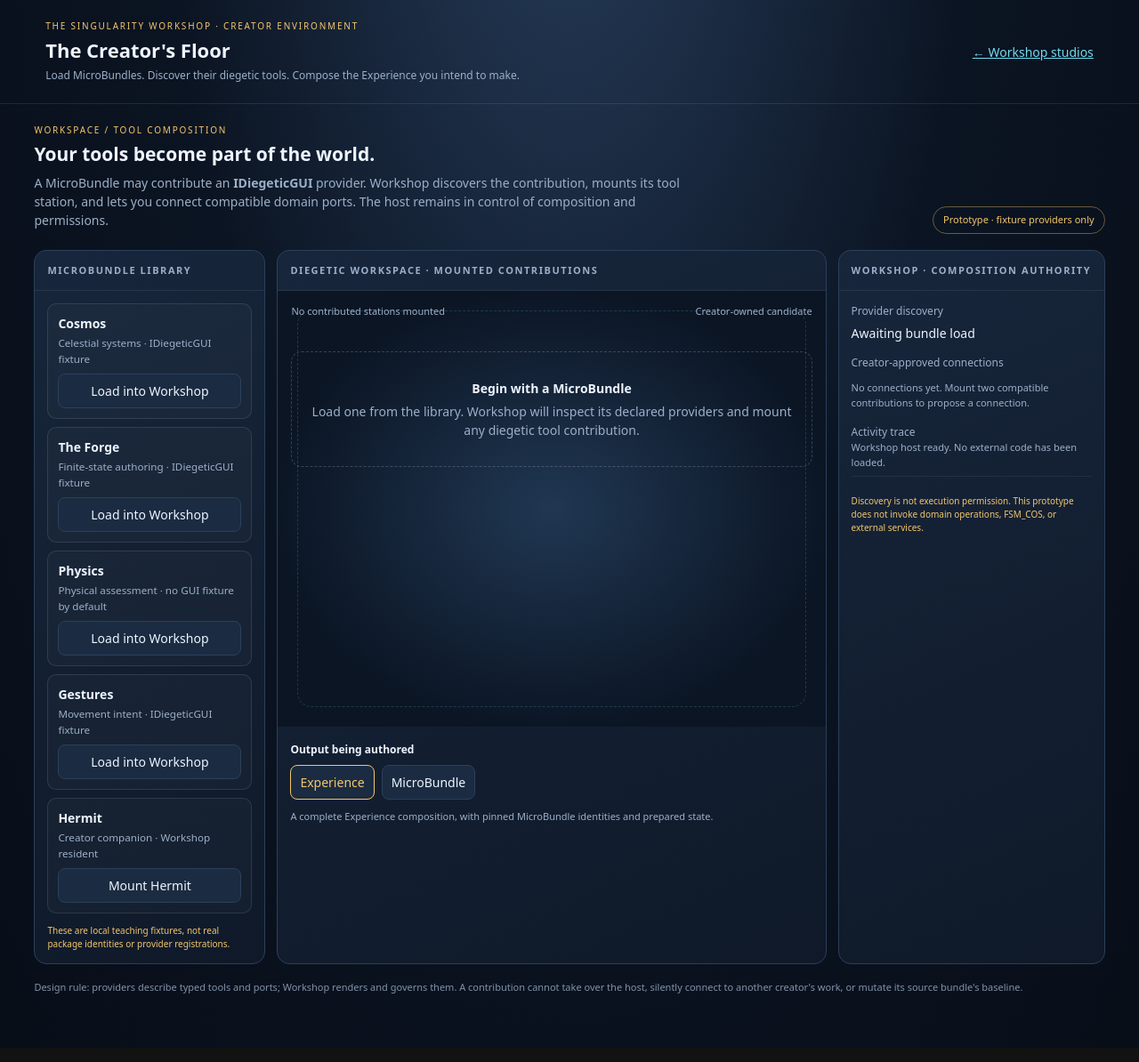
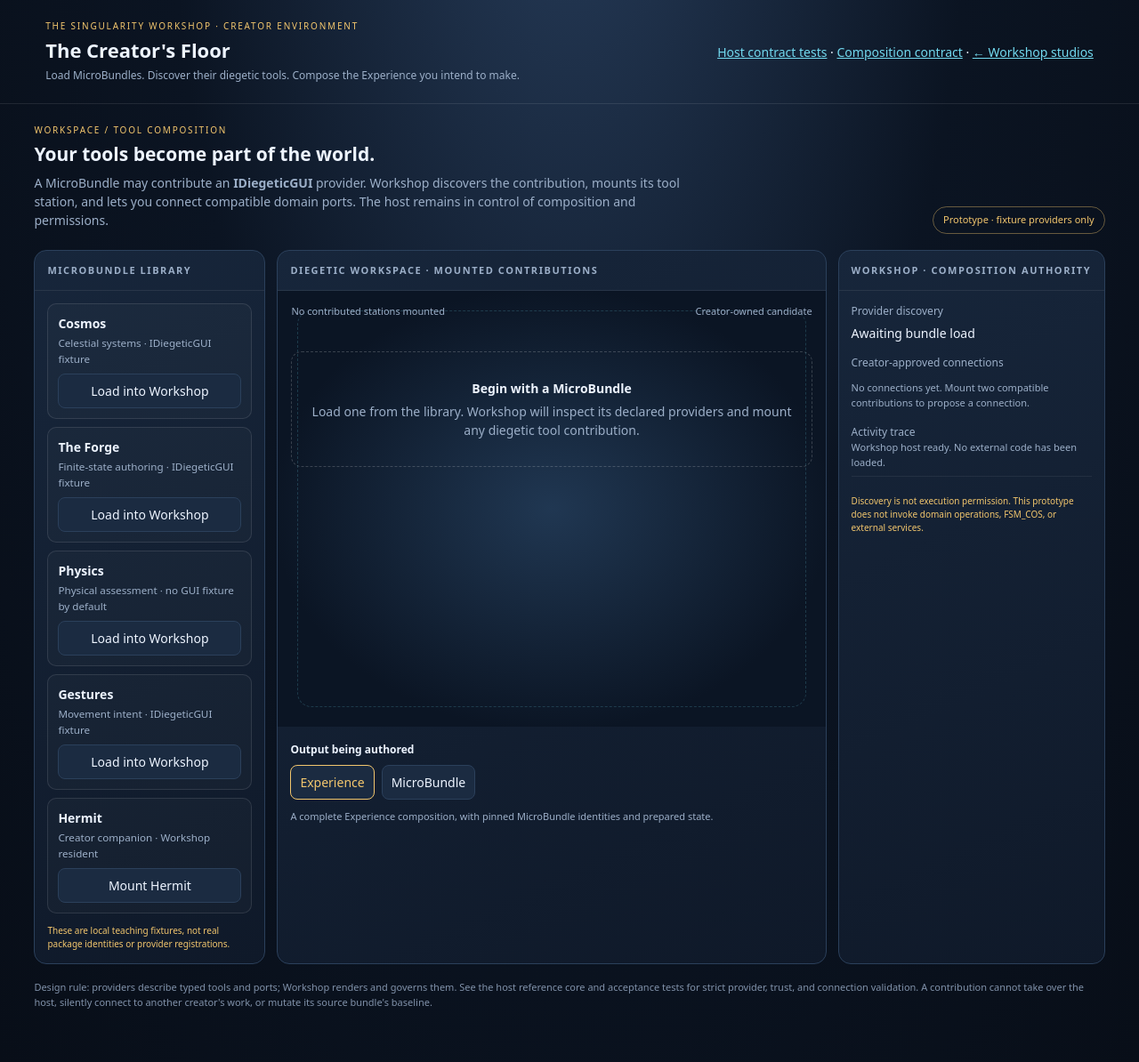
Before and after one commit to TrentBest/TheSingularityWorkshop.Workshop, a plain HTML site: page creator-workspace.html in a window 1280 px wide. Shown: the whole page at 89% size. Drawn offline with Linux system fonts and the light colour scheme.

Commit message:
Link creator floor to host contract tests and design

```diff
--- a/creator-workspace.html
+++ b/creator-workspace.html
@@ -22,7 +22,7 @@ button{font:inherit;color:var(--ink);background:#1b2b41;border:1px solid var(--l
 @media(max-width:980px){.layout{grid-template-columns:1fr}.floor{min-height:380px}}
 </style></head>
 <body>
-<header><div><div class="eyebrow">The Singularity Workshop · Creator environment</div><h1>The Creator's Floor</h1><p>Load MicroBundles. Discover their diegetic tools. Compose the Experience you intend to make.</p></div><a href="index.html">← Workshop studios</a></header>
+<header><div><div class="eyebrow">The Singularity Workshop · Creator environment</div><h1>The Creator's Floor</h1><p>Load MicroBundles. Discover their diegetic tools. Compose the Experience you intend to make.</p></div><nav><a href="diegetic-composition.tests.html">Host contract tests</a> · <a href="docs/DIEGETIC_GUI_COMPOSITION.md">Composition contract</a> · <a href="index.html">← Workshop studios</a></nav></header>
 <main>
 <section class="intro"><div><div class="eyebrow">Workspace / tool composition</div><h2 style="margin:4px 0">Your tools become part of the world.</h2><p>A MicroBundle may contribute an <b>IDiegeticGUI</b> provider. Workshop discovers the contribution, mounts its tool station, and lets you connect compatible domain ports. The host remains in control of composition and permissions.</p></div><span class="status">Prototype · fixture providers only</span></section>
 <div class="layout">
@@ -37,7 +37,7 @@ button{font:inherit;color:var(--ink);background:#1b2b41;border:1px solid var(--l
 <section class="panel"><h2>Diegetic workspace · mounted contributions</h2><div class="floor"><div class="floor-head"><span id="floorState">No contributed stations mounted</span><span>Creator-owned candidate</span></div><div class="stations" id="stations"><div class="empty" id="empty"><strong>Begin with a MicroBundle</strong>Load one from the library. Workshop will inspect its declared providers and mount any diegetic tool contribution.</div></div></div><div class="pad"><b style="font-size:12px">Output being authored</b><div class="choice"><button class="active" data-output="experience">Experience</button><button data-output="microbundle">MicroBundle</button></div><p id="outputNote" style="color:var(--muted);font-size:11px;margin-bottom:0">A complete Experience composition, with pinned MicroBundle identities and prepared state.</p></div></section>
 <aside class="panel"><h2>Workshop · composition authority</h2><div class="pad"><div style="font-size:12px;color:var(--muted)">Provider discovery</div><div id="discovery" style="margin:5px 0 14px">Awaiting bundle load</div><div style="font-size:12px;color:var(--muted)">Creator-approved connections</div><div id="connections"><p style="font-size:11px;color:var(--muted)">No connections yet. Mount two compatible contributions to propose a connection.</p></div><div style="font-size:12px;color:var(--muted);margin-top:16px">Activity trace</div><div class="trace" id="trace"><p>Workshop host ready. No external code has been loaded.</p></div><div class="callout">Discovery is not execution permission. This prototype does not invoke domain operations, FSM_COS, or external services.</div></div></aside>
 </div>
-<p class="footer">Design rule: providers describe typed tools and ports; Workshop renders and governs them. A contribution cannot take over the host, silently connect to another creator's work, or mutate its source bundle's baseline.</p>
+<p class="footer">Design rule: providers describe typed tools and ports; Workshop renders and governs them. See the host reference core and acceptance tests for strict provider, trust, and connection validation. A contribution cannot take over the host, silently connect to another creator's work, or mutate its source bundle's baseline.</p>
 </main>
 <script>
 const definitions={
```
